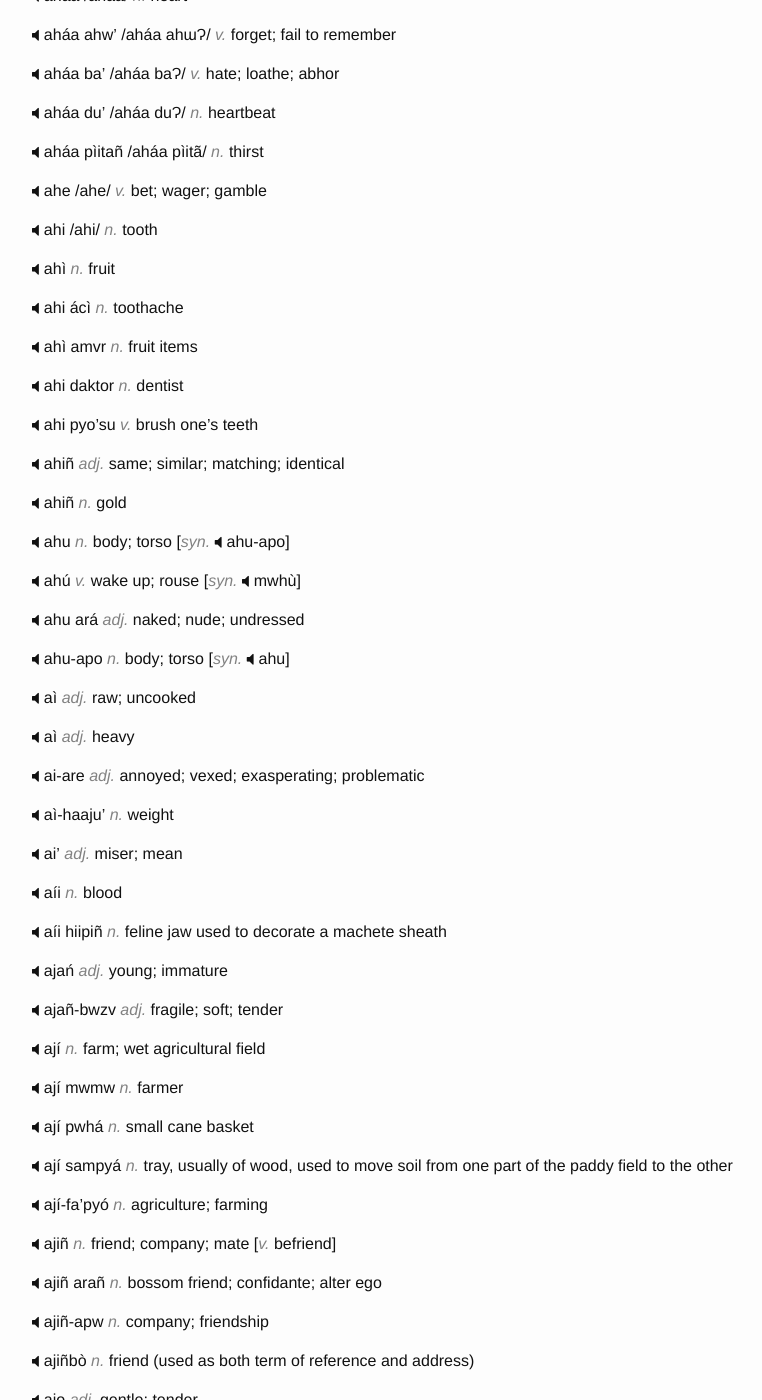
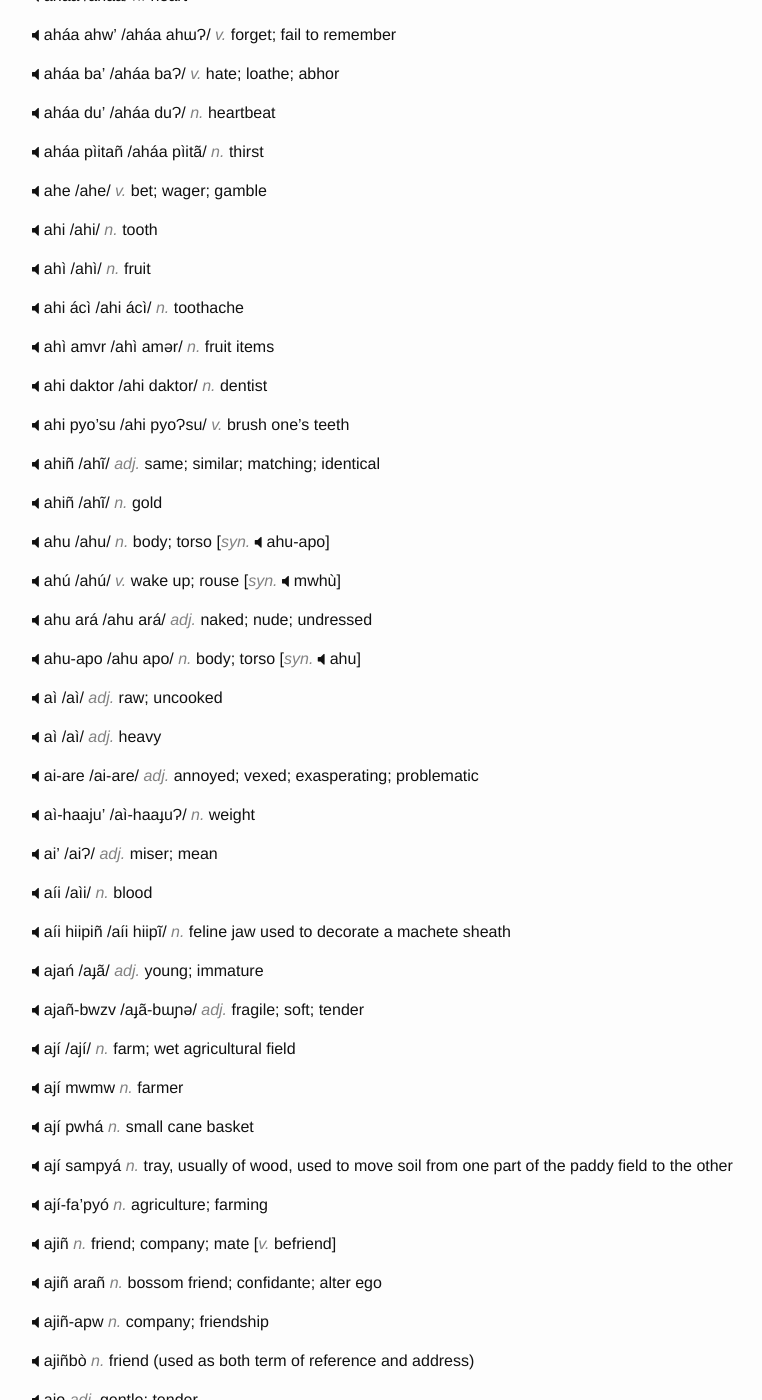
Before and after one commit to hacksparrow/language.apatani.org, a Jekyll site: the page built from dictionary/a.md, in a window 1280 px wide and 1400 px high, scrolled down 5611 px. Shown: the whole window, without its empty margins (238-1000 px from the left). Built offline with Jekyll 4.4.1, drawn with Linux system fonts in a browser that asks for light colours; nearby versions of some CDN libraries; comment, search, counter and statistics services are not loaded.

Commit message:
Update a.md

```diff
--- a/dictionary/a.md
+++ b/dictionary/a.md
@@ -274,47 +274,47 @@ __ahe__ /ahe/ _v._  bet; wager; gamble
 
 __ahi__	/ahi/ _n._	tooth
 
-__ahì__ _n._  fruit
+__ahì__ /ahì/ _n._  fruit
 
-__ahi ácì__	_n._	toothache
+__ahi ácì__	/ahi ácì/ _n._	toothache
 
-__ahì amvr__	_n._	fruit items
+__ahì amvr__	/ahì amǝr/ _n._	fruit items
 
-__ahi daktor__	_n._	dentist
+__ahi daktor__	/ahi daktor/ _n._	dentist
 
-__ahi pyo'su__	_v._	brush one's teeth
+__ahi pyo'su__	/ahi pyoɁsu/ _v._	brush one's teeth
 
-__ahiñ__  _adj._  same; similar; matching; identical
+__ahiñ__  /ahĩ/ _adj._  same; similar; matching; identical
 
-__ahiñ__  _n._  gold
+__ahiñ__  /ahĩ/ _n._  gold
 
-__ahu__ _n._  body; torso [_syn._  ahu-apo]
+__ahu__ /ahu/ _n._  body; torso [_syn._  ahu-apo]
 
-__ahú__ _v._  wake up; rouse  [_syn._  mwhù]
+__ahú__ /ahú/ _v._  wake up; rouse  [_syn._  mwhù]
 
-__ahu ará__ _adj._  naked; nude; undressed
+__ahu ará__ /ahu ará/ _adj._  naked; nude; undressed
 
-__ahu-apo__ _n._  body; torso [_syn._  ahu]
+__ahu-apo__ /ahu apo/ _n._  body; torso [_syn._  ahu]
 
-__aì__  _adj._  raw; uncooked
+__aì__  /aì/ _adj._  raw; uncooked
 
-__aì__  _adj._  heavy
+__aì__  /aì/ _adj._  heavy
 
-__ai-are__ _adj._ annoyed; vexed; exasperating; problematic
+__ai-are__ /ai-are/ _adj._ annoyed; vexed; exasperating; problematic
 
-__aì-haaju'__ _n._  weight
+__aì-haaju'__ /aì-haaɟuɁ/ _n._  weight
 
-__ai'__ _adj._  miser; mean
+__ai'__ /aiɁ/ _adj._  miser; mean
 
-__aíi__ _n._  blood
+__aíi__ /aìi/ _n._  blood
 
-__aíi hiipiñ__  _n._  feline jaw used to decorate a machete sheath
+__aíi hiipiñ__  /aíi hiipĩ/ _n._  feline jaw used to decorate a machete sheath
 
-__ajań__  _adj._  young; immature
+__ajań__  /aɟã/ _adj._  young; immature
 
-__ajañ-bwzv__ _adj._  fragile; soft; tender
+__ajañ-bwzv__ /aɟã-bɯɲǝ/ _adj._  fragile; soft; tender
 
-__ají__ _n._  farm; wet agricultural field
+__ají__ /ají/ _n._  farm; wet agricultural field
 
 __ají mwmw__	_n._	farmer
 
```
